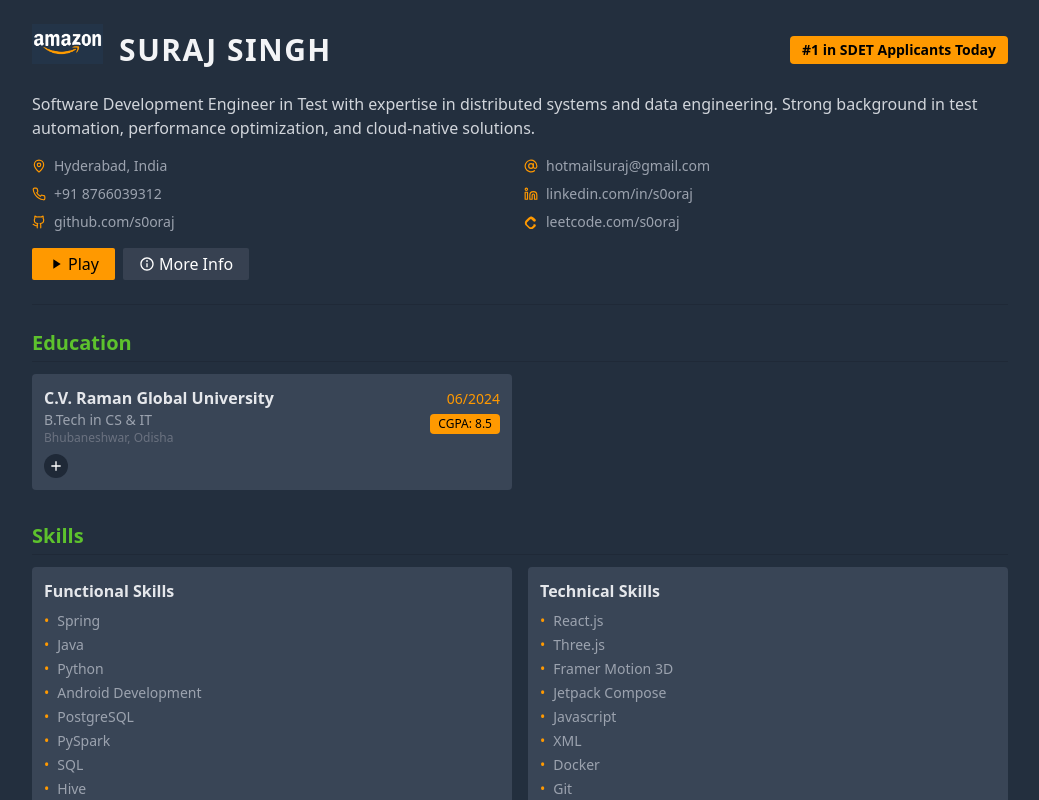
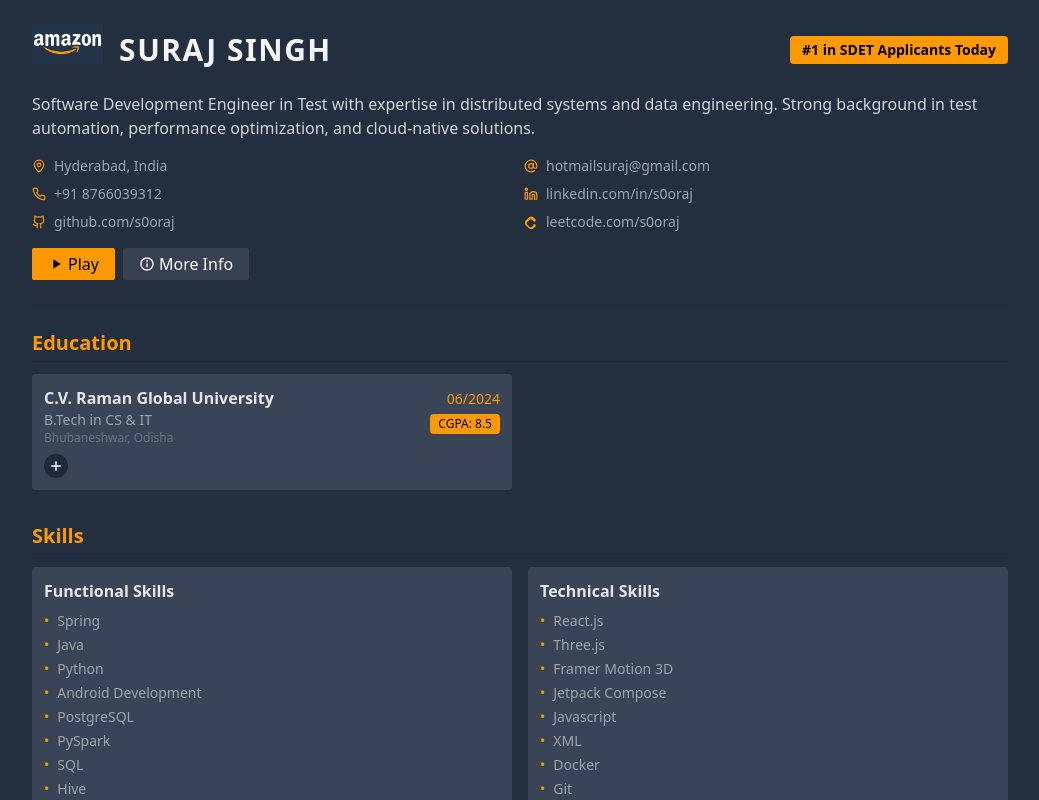
Before and after one commit to s0oraj/modified-resume, a React app: page / in a window 1280 px wide. Shown: the top 800 px of the page, without its empty margins (120-1159 px from the left). Built offline with nearby package versions, Linux system fonts and the light colour scheme; the HTML template or start-up script is replaced by a standard one.

Commit message:
initial commit

```diff
--- a/src/components/ui/SectionTitle.tsx
+++ b/src/components/ui/SectionTitle.tsx
@@ -8,6 +8,6 @@
   icon
 }: SectionTitleProps) {
   return <div className="border-b border-gray-800 pb-1 mb-3">
-      <h2 className="text-xl font-bold text-[#5DC22D]">{children}</h2>
+      <h2 className="text-xl font-bold text-[#FF9900]">{children}</h2>
     </div>;
 }
```
